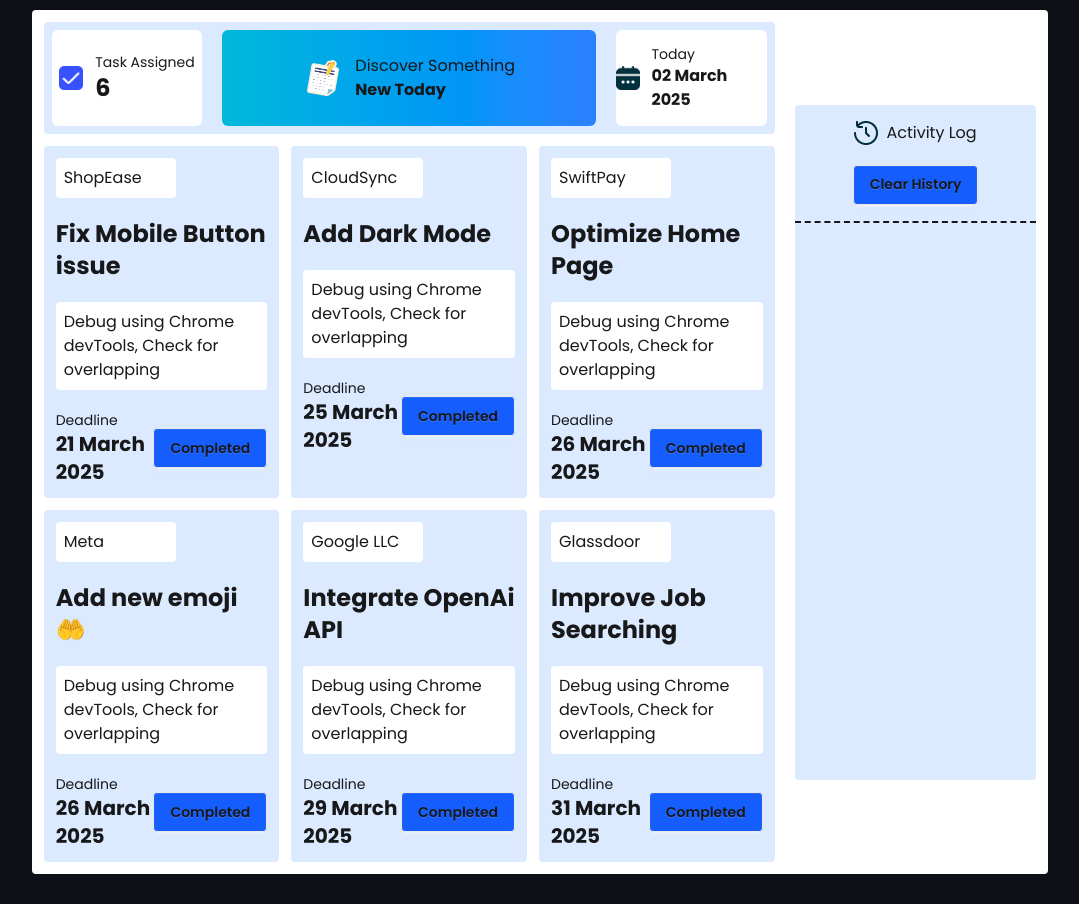
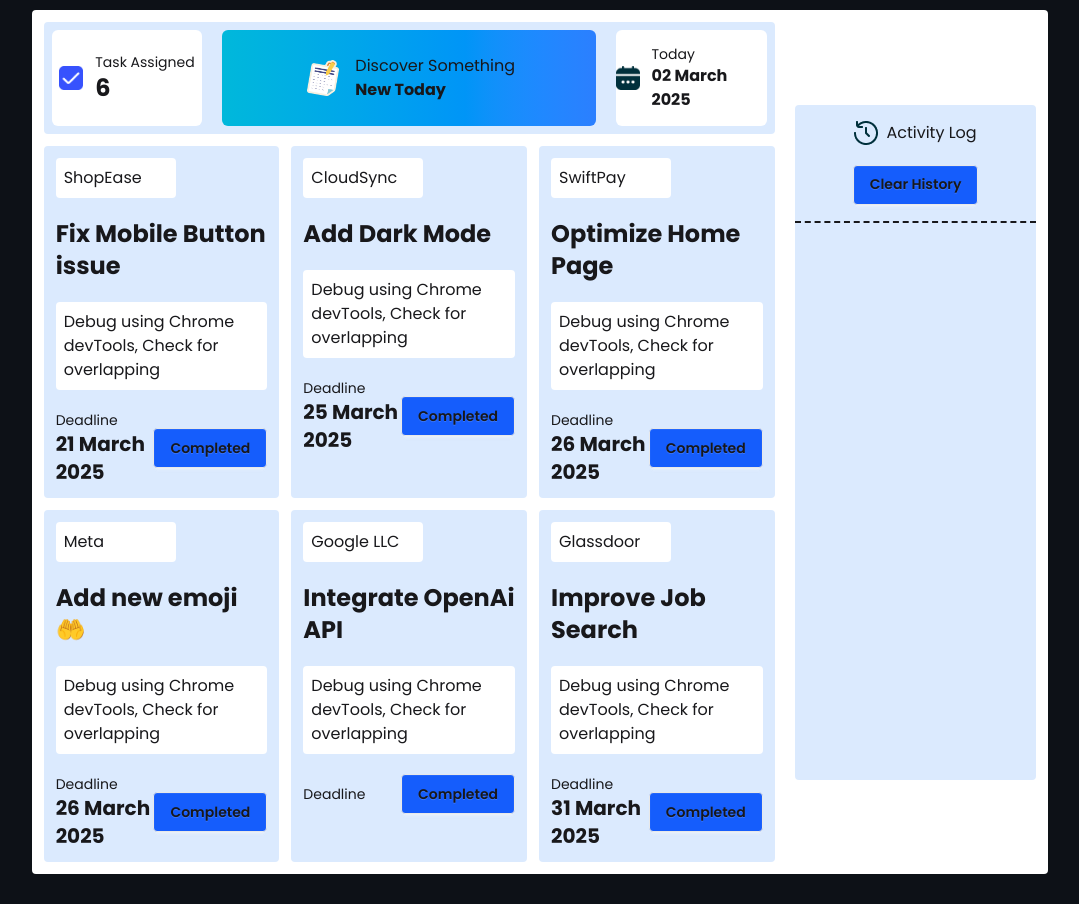
Before and after one commit to tuhin-toukirahmed/Dev-board-with-JS, a plain HTML site: page index.html in a window 1280 px wide. Shown: the part 104-1008 px from the top of the page, without its empty margins (100-1179 px from the left). Drawn offline with nearby package versions, Linux system fonts and the light colour scheme.

Commit message:
Change searching to search

```diff
--- a/index.html
+++ b/index.html
@@ -154,7 +154,6 @@
                     <div class="flex items-center  justify-between">
                         <div>
                             <p class="text-sm">Deadline</p>
-                            <span class="text-xl font-bold">29 March 2025</span>
                         </div>
                         <button id="complete-btn" class="btn bg-blue-600">Completed </button>
                     </div>
@@ -163,7 +162,7 @@
                 <div class="p-3 flex flex-col gap-5 bg-blue-100 rounded
                 ">
                     <h4 class="bg-white p-2 rounded w-30">Glassdoor</h4>
-                    <h1 id="task-title" class="font-bold text-2xl">Improve Job Searching</h1>
+                    <h1 id="task-title" class="font-bold text-2xl">Improve Job Search</h1>
                     <div class="flex items-center gap-2 bg-white p-2 rounded">
                         <p>Debug using Chrome <br>
                             devTools, Check for overlapping</p>
```
